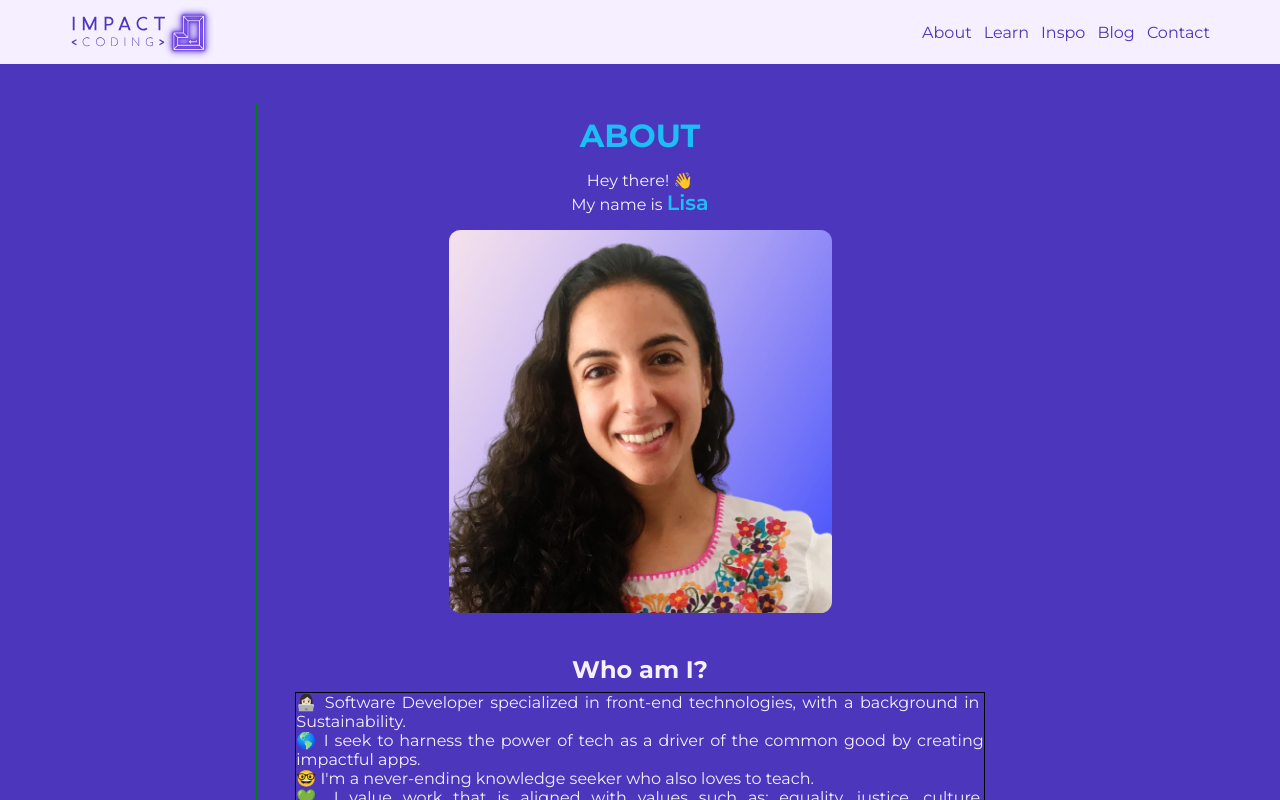
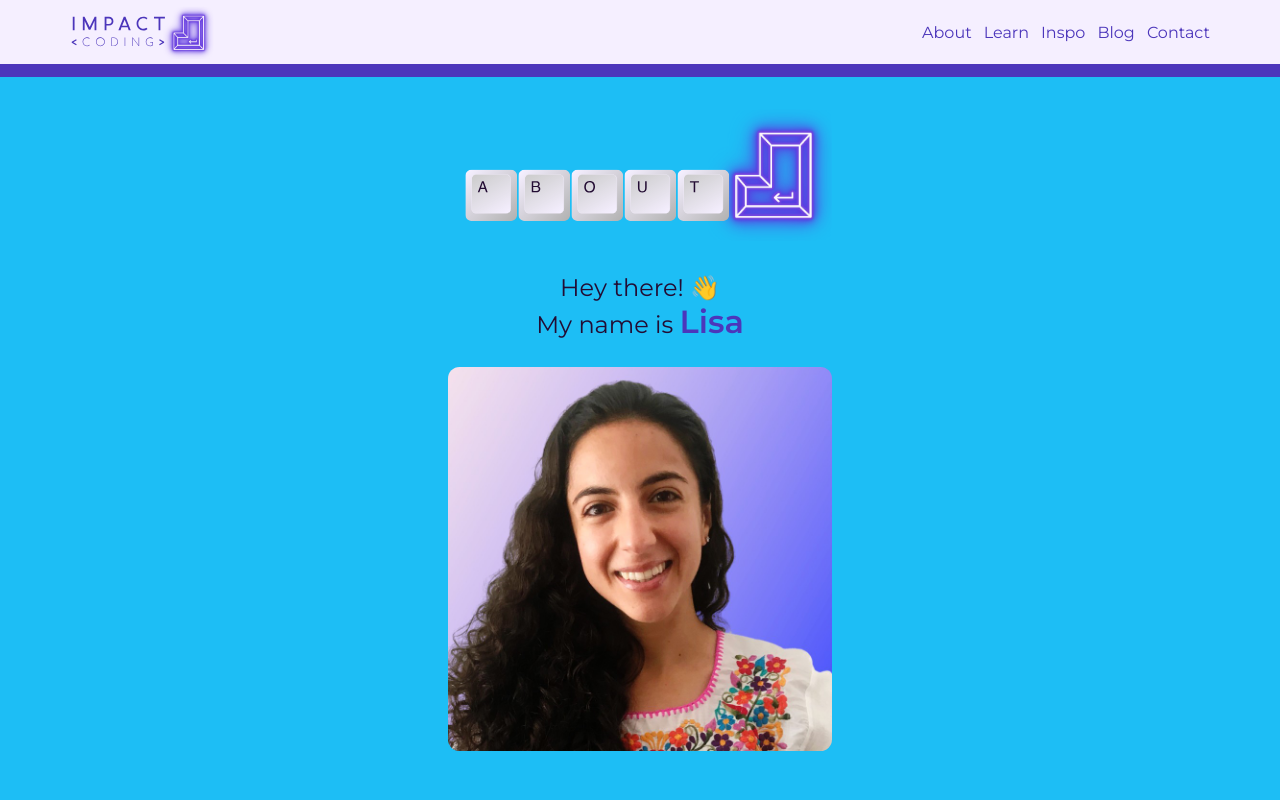
Before and after one commit to LisaSmeke/React-Project, a React (Create React App) app in the folder my-app/: page / in a window 1280 px wide. Shown: the top 800 px of the page. Built offline with nearby package versions, Linux system fonts and the light colour scheme.

Commit message:
Modify about title, text and colors

```diff
--- a/my-app/src/components/pages/About/About.module.css
+++ b/my-app/src/components/pages/About/About.module.css
@@ -1,39 +1,53 @@
 .about-section {
   color: #f5efff;
-  width: 60%;
-  margin: 3% auto;
+  margin: 0 auto;
   text-align: center;
-  border: 1px solid green;
   padding: 1% 0 2% 0;
 }
 
-.profile {
-  width: 50%;
-  border-radius: 3%;
-  margin-top: 2%;
+.about-title {
+  width: 30%;
+  padding-bottom: 1%;
 }
 
-h1 {
-  color: var(--highlight-blue);
-  text-transform: uppercase;
-  margin-bottom: 2%;
-  font-size: 2rem;
+.intro-container {
+  background-color: var(--highlight-blue);
+  padding: 2% 0 4% 0;
+  width: 100%;
+}
+
+.hi-text {
+  font-size: 1.5rem;
+  color: var(--dark-text-color);
+  padding-bottom: 1%;
 }
 
 .name {
   font-weight: 600;
-  font-size: 1.3rem;
-  color: var(--highlight-blue);
+  font-size: 2rem;
+  color: var(--main-bg-color);
+}
+
+.profile {
+  width: 30%;
+  border-radius: 3%;
+  margin-top: 1%;
+  margin-bottom: 2%;
 }
 
 .question {
-  margin-top: 5%;
+  margin-top: 3%;
   margin-bottom: 1%;
+  font-size: 1.8rem;
 }
 
 .intro-text {
-  text-align: justify;
-  border: 1px solid black;
+  text-align: center;
   margin: 0 auto;
-  width: 90%;
+  width: 60%;
+  font-size: 1.1rem;
 }
+
+.intro-text p {
+  padding-bottom: 1%;
+}
--- a/my-app/src/components/pages/About/About.tsx
+++ b/my-app/src/components/pages/About/About.tsx
@@ -1,18 +1,23 @@
 import React from 'react';
 import styles from './About.module.css';
 import profile from './lisa-profile.jpeg';
+import aboutEnter from './about-enter.svg';
 
 const About = () => {
   return (
     <section className={styles['about-section']}>
-      <h1>About</h1>
-      <p>Hey there! 👋</p>
-      <p>
-        My name is <span className={styles.name}>Lisa</span>
-      </p>
-      <img className={styles.profile} src={profile} alt="Lisa smiling"></img>
+      <div className={styles['intro-container']}>
+        <img className={styles['about-title']} src={aboutEnter} alt="About"></img>
+        <div className={styles['hi-text']}>
+          <p>Hey there! 👋</p>
+          <p>
+            My name is <span className={styles.name}>Lisa</span>
+          </p>
+        </div>
+        <img className={styles.profile} src={profile} alt="Lisa smiling"></img>
+      </div>
 
-      <h2 className={styles.question}>Who am I?</h2>
+      <h2 className={styles.question}>About me</h2>
       <div className={styles['intro-text']}>
         <p>
           👩🏻‍💻 Software Developer specialized in front-end technologies, with a background in
--- a/my-app/src/index.css
+++ b/my-app/src/index.css
@@ -10,7 +10,10 @@
 * {
   margin: 0;
   font-family: 'Montserrat', sans-serif;
+  box-sizing: border-box;
+}
+
+body {
   background-color: var(--main-bg-color);
-  box-sizing: border-box;
   color: var(--light-text-color);
 }
```
Also changed, not shown: my-app/src/components/pages/About/about-enter.svg (added), my-app/src/components/pages/About/about.svg (added).
